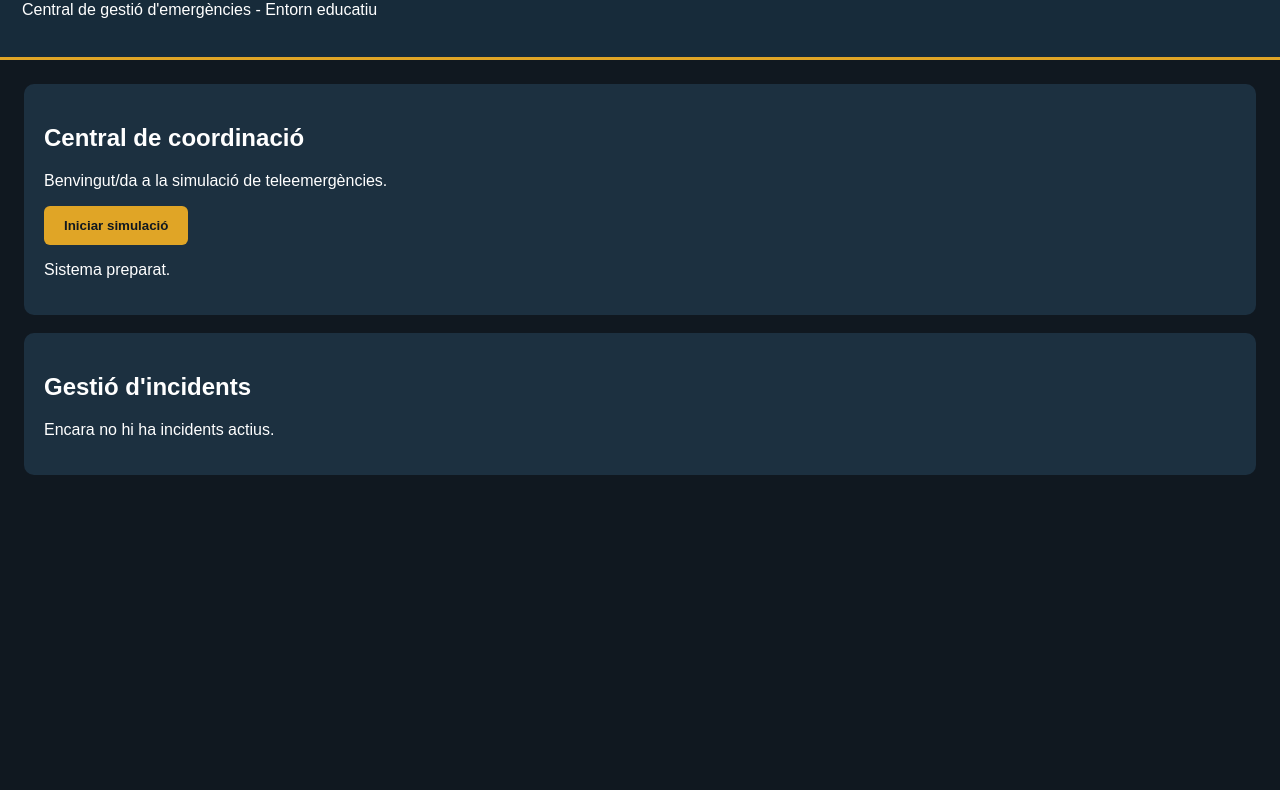
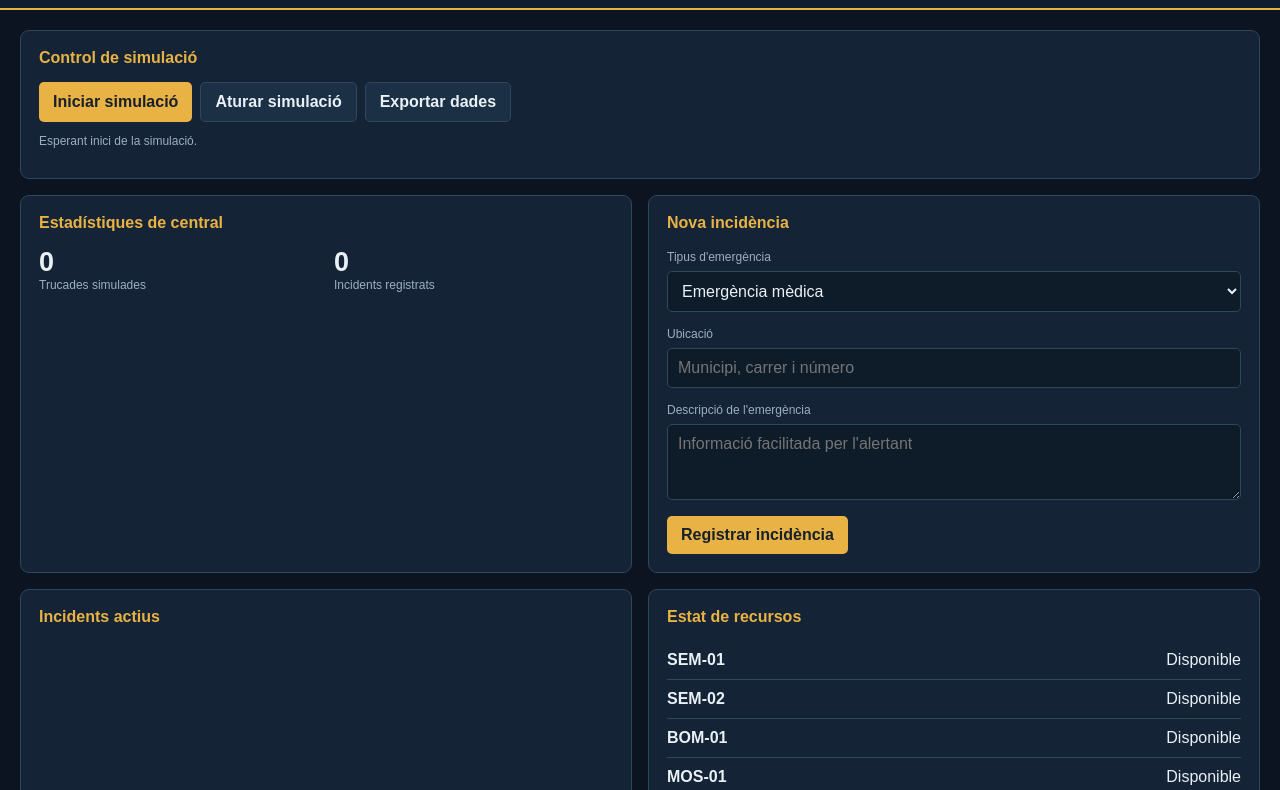
Before and after one commit to aleeeixx17/cat112-simulator, a plain HTML site: page index.html in a window 1280 px wide. Shown: the part 74-864 px from the top of the page. Before the commit the page ends 800 px from the top, so only its background shows below. Drawn offline with Linux system fonts and the light colour scheme.

Commit message:
Update index.html

```diff
--- a/index.html
+++ b/index.html
@@ -3,78 +3,94 @@
 <html lang="ca">
 <head>
   <meta charset="UTF-8">
-  <meta name="viewport" content="width=device-width, initial-scale=1.0">
-  <title>CAT112 Simulator</title>
-  <style>
-    body {
-      margin: 0;
-      background: #101820;
-      color: white;
-      font-family: Arial, sans-serif;
-    }
-
-    header {
-      background: #172b3a;
-      padding: 22px;
-      border-bottom: 3px solid #e0a526;
-    }
-
-    h1 {
-      margin: 0;
-      color: #f4bd45;
-    }
-
-    main {
-      padding: 24px;
-    }
-
-    .panel {
-      background: #1c3040;
-      padding: 20px;
-      border-radius: 10px;
-      margin-bottom: 18px;
-    }
-
-    button {
-      background: #e0a526;
-      color: #101820;
-      border: 0;
-      padding: 12px 20px;
-      border-radius: 6px;
-      cursor: pointer;
-      font-weight: bold;
-    }
-  </style>
+  <meta name="viewport" content="width=device-width, initial-scale=1">
+  <meta name="description" content="Simulador educatiu de teleemergències">
+  <title>CAT112 Simulator | Central CAD</title>
+  <link rel="stylesheet" href="styles.css">
 </head>
 <body>
 
 <header>
+  <div>
     <h1>CAT112 SIMULATOR</h1>
-    <p>Central de gestió d'emergències - Entorn educatiu</p>
+    <p>CENTRAL DE GESTIÓ D'EMERGÈNCIES · ENTORN EDUCATIU</p>
+  </div>
+  <div id="systemStatus" class="status">SISTEMA PREPARAT</div>
 </header>
 
 <main>
+
   <section class="panel">
-      <h2>Central de coordinació</h2>
-      <p>Benvingut/da a la simulació de teleemergències.</p>
-      <button onclick="iniciarSimulacio()">
-        Iniciar simulació
-      </button>
-      <p id="estat">Sistema preparat.</p>
+    <h2>Control de simulació</h2>
+    <div class="actions">
+      <button onclick="startSimulation()">Iniciar simulació</button>
+      <button class="secondary" onclick="stopSimulation()">Aturar simulació</button>
+      <button class="secondary" onclick="exportData()">Exportar dades</button>
+    </div>
+    <p id="simulationMessage" class="muted">
+      Esperant inici de la simulació.
+    </p>
   </section>
 
-    <section class="panel">
-      <h2>Gestió d'incidents</h2>
-      <p>Encara no hi ha incidents actius.</p>
+  <section class="grid" style="margin-top:16px">
+
+    <div class="panel">
+      <h2>Estadístiques de central</h2>
+      <div class="grid">
+        <div>
+          <div id="callCount" class="metric">0</div>
+          <div class="muted">Trucades simulades</div>
+        </div>
+        <div>
+          <div id="incidentCount" class="metric">0</div>
+          <div class="muted">Incidents registrats</div>
+        </div>
+      </div>
+    </div>
+
+    <div class="panel">
+      <h2>Nova incidència</h2>
+
+      <label for="emergencyType">Tipus d'emergència</label>
+      <select id="emergencyType">
+        <option>Emergència mèdica</option>
+        <option>Accident de trànsit</option>
+        <option>Incendi</option>
+        <option>Rescat</option>
+        <option>Seguretat ciutadana</option>
+        <option>Protecció Civil</option>
+      </select>
+
+      <label for="location">Ubicació</label>
+      <input id="location" placeholder="Municipi, carrer i número">
+
+      <label for="description">Descripció de l'emergència</label>
+      <textarea id="description" rows="3"
+        placeholder="Informació facilitada per l'alertant"></textarea>
+
+      <button onclick="createIncident()">Registrar incidència</button>
+    </div>
+
+    <div class="panel">
+      <h2>Incidents actius</h2>
+      <div id="incidentList">
+        <p class="muted">No hi ha incidents registrats.</p>
+      </div>
+    </div>
+
+    <div class="panel">
+      <h2>Estat de recursos</h2>
+      <div id="unitList"></div>
+    </div>
+
   </section>
 </main>
 
-  <script>
-    function iniciarSimulacio() {
-      document.getElementById("estat").textContent =
-        "Simulació iniciada correctament.";
-    }
-  </script>
+<footer>
+  CAT112 SIMULATOR · PROJECTE EDUCATIU NO OFICIAL
+  <br>Les dades i els recursos són ficticis.
+</footer>
 
+<script src="app.js"></script>
 </body>
 </html>
```
Lines whose indentation alone changed are shown as unchanged.
